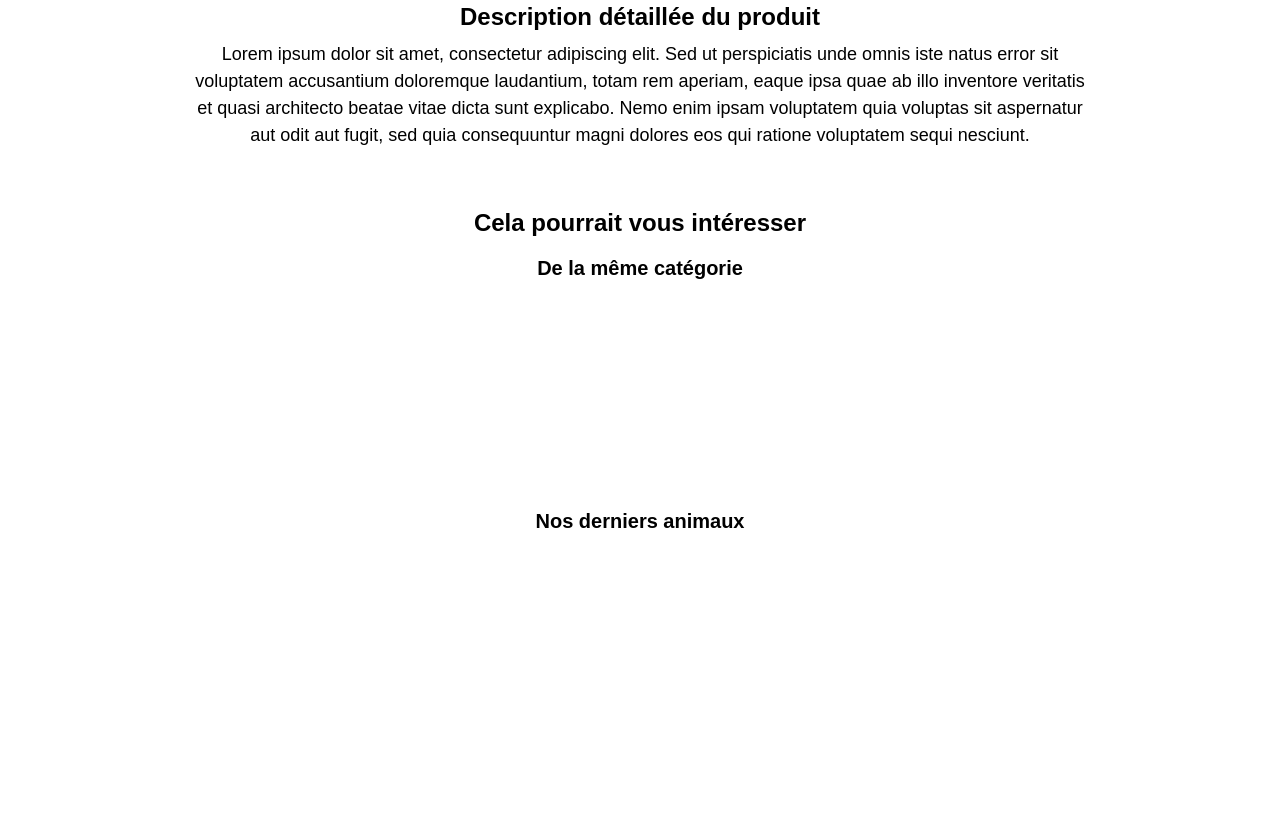
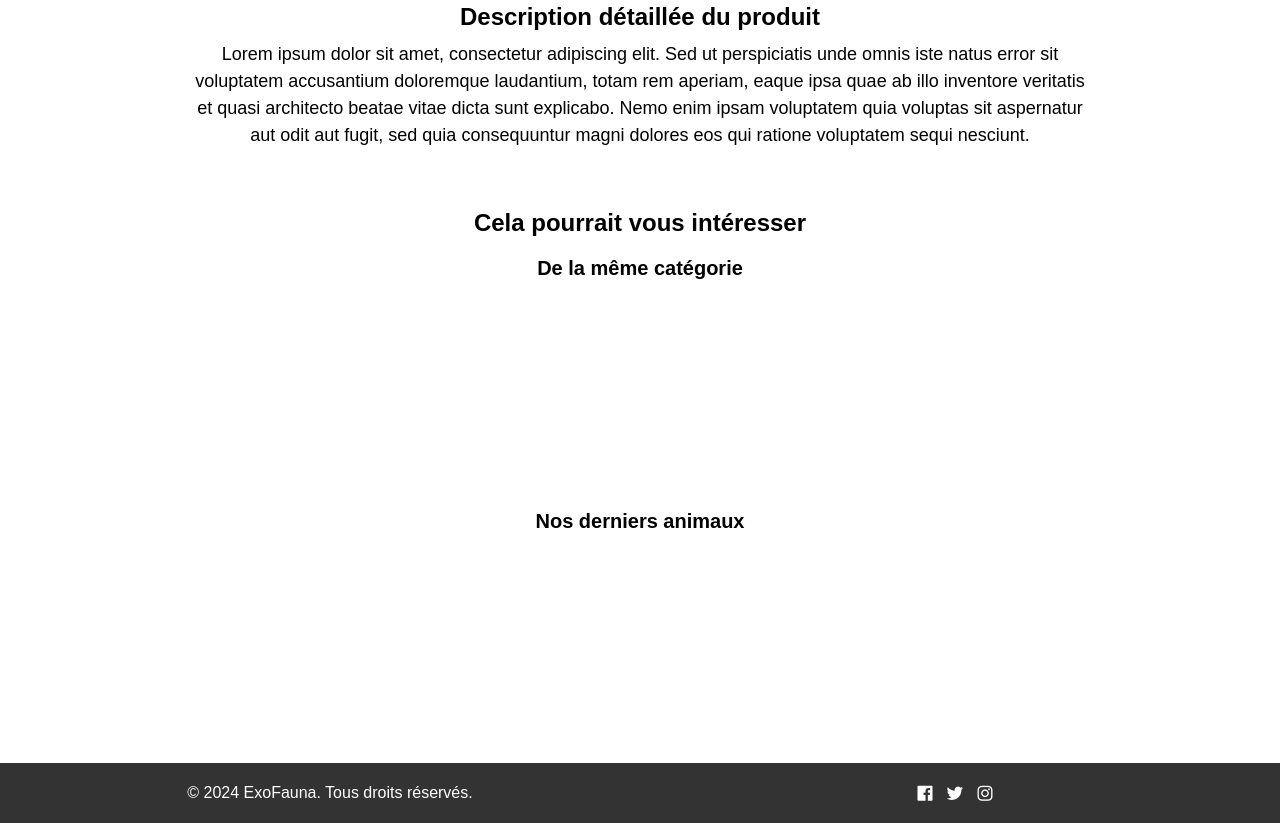
Before and after one commit to Mart1n-S/exoFauna, a plain HTML site: page shop.html in a window 1280 px wide. Shown: the part 659-1482 px from the top of the page. Before the commit the page ends 1422 px from the top, so only its background shows below. Drawn offline with nearby package versions, Linux system fonts and the light colour scheme.

Commit message:
Ajout du footer ( temporaire )

```diff
--- /dev/null
+++ b/assets/scss/footer.scss
@@ -0,0 +1,30 @@
+
+footer {
+    background-color: #333;
+    color: #fff;
+    text-align: center;
+    padding: 20px;
+  }
+
+  .footer-content {
+    display: flex;
+    justify-content: space-between;
+    align-items: center;
+  }
+
+  .footer-left,
+  .footer-right {
+    flex: 1;
+  }
+
+  .social-icons {
+    display: flex;
+    justify-content: center;
+    align-items: center;
+  }
+
+  /* Ajustez la taille des icônes selon vos besoins */
+  .social-icons i {
+    font-size: 20px;
+    margin-left:10px;
+  }
--- a/assets/scss/index.scss
+++ b/assets/scss/index.scss
@@ -1,4 +1,5 @@
 @import "variables.scss";
+@import "footer.scss";
 @import "./layout/header.scss";
 @import "./pages/accueil.scss";
 @import "./pages/shop.scss";
--- a/shop.html
+++ b/shop.html
@@ -2,17 +2,18 @@
 <html lang="en">
 
 <head>
+
+
     <meta charset="UTF-8">
     <meta name="viewport" content="width=device-width, initial-scale=1.0">
     <link
     rel="stylesheet"
     href="https://fonts.googleapis.com/css2?family=Material+Symbols+Outlined:opsz,wght,FILL,GRAD@20..48,100..700,0..1,-50..200"
     />
-  <link
     <link rel="stylesheet" href="style.css">
+    <link href='https://unpkg.com/boxicons@2.1.4/css/boxicons.min.css' rel='stylesheet'>
     <title>Boutique</title>
 </head>
-
 <body>
     <header class="header">
         <nav class="headerNavigation">
@@ -129,6 +130,20 @@
     <!-- Existing product description section remains unchanged -->
 
     <!-- Existing scripts remain unchanged -->
+    <footer>
+        <div class="footer-content">
+          <div class="footer-left">
+            <p>&copy; 2024 ExoFauna. Tous droits réservés.</p>
+          </div>
+          <div class="footer-right">
+            <div class="social-icons">
+            <i class='bx bxl-facebook-square'></i>
+            <i class='bx bxl-twitter'></i>
+            <i class='bx bxl-instagram'></i>
+            </div>
+          </div>
+        </div>
+      </footer>
 </body>
 
 </html>
```
Also changed, not shown: style.css, 1 other file.
